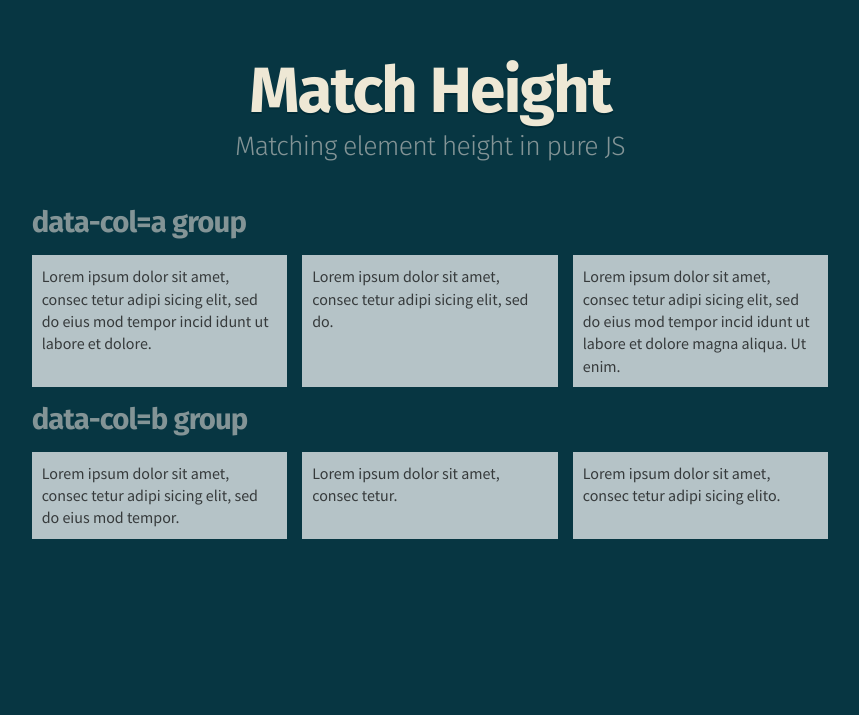
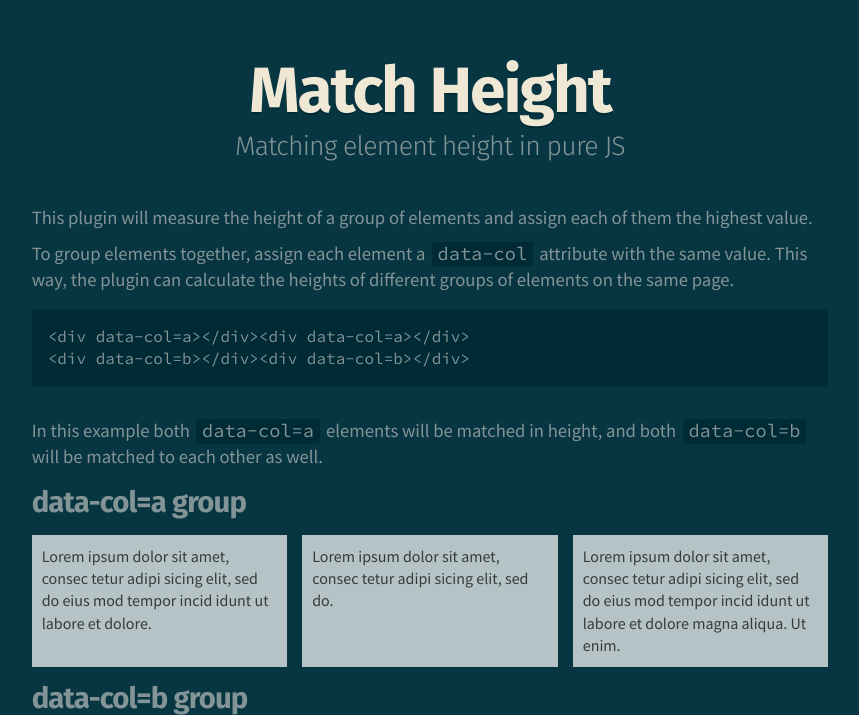
Before and after one commit to tomhodgins/template-factory, a PHP site: page /plugins/match-height/index.php in a window 1280 px wide. Shown: the part 48-763 px from the top of the page, without its empty margins (210-1069 px from the left). Before the commit the page ends 587 px from the top, so only its background shows below. Run offline with PHP 8.4, Linux system fonts and the light colour scheme; some libraries are stand-ins or nearby versions; some web fonts are replaced.

Commit message:
Add match-height to nav, readme, and index

```diff
--- a/index.php
+++ b/index.php
@@ -35,6 +35,8 @@
   <li><a href=plugins/tables data-button>Responsive Tables</a>
   <li><a href=plugins/modals data-button>Modals</a>
   <li><a href=plugins/buttons data-button>Buttons</a>
+  <li><a href=plugins/nav data-button>Responsive Navigation</a>
+  <li><a href=plugins/match-height data-button>Match-Height</a>
 </ul>
 <h2>Using the Template Factory</h2>
 <h3>How to build a website with the Template Factory</h3>
--- a/plugins/match-height/index.php
+++ b/plugins/match-height/index.php
@@ -6,6 +6,13 @@
 <?php include("../../inc/header.php"); ?>
 <h1>Match Height</h1>
 <h2>Matching element height in pure JS</h2>
+<p>This plugin will measure the height of a group of elements and assign each of them the highest value.</p>
+<p>To group elements together, assign each element a <code>data-col</code> attribute with the same value. This way, the plugin can calculate the heights of different groups of elements on the same page.</p>
+<pre>
+&lt;div data-col=a>&lt;/div>&lt;div data-col=a>&lt;/div>
+&lt;div data-col=b>&lt;/div>&lt;div data-col=b>&lt;/div>
+</pre>
+<p>In this example both <code>data-col=a</code> elements will be matched in height, and both <code>data-col=b</code> will be matched to each other as well.</p>
 <h3>data-col=a group</h3>
 <div>
   <aside data-col=a>
--- a/plugins/match-height/match-height.js
+++ b/plugins/match-height/match-height.js
@@ -11,7 +11,7 @@ To group elements together, assign each element a `data-col` attribute with the
     <div data-col=example1></div><div data-col=example1></div>
     <div data-col=example2></div><div data-col=example2></div>
 
-In this example both `data-col=example1` elements will be matched in height, and both `data-col-example2` will be matched to each other as well.
+In this example both `data-col=example1` elements will be matched in height, and both `data-col=example2` will be matched to each other as well.
 
 */
 
```
Also changed, not shown: README.md.
